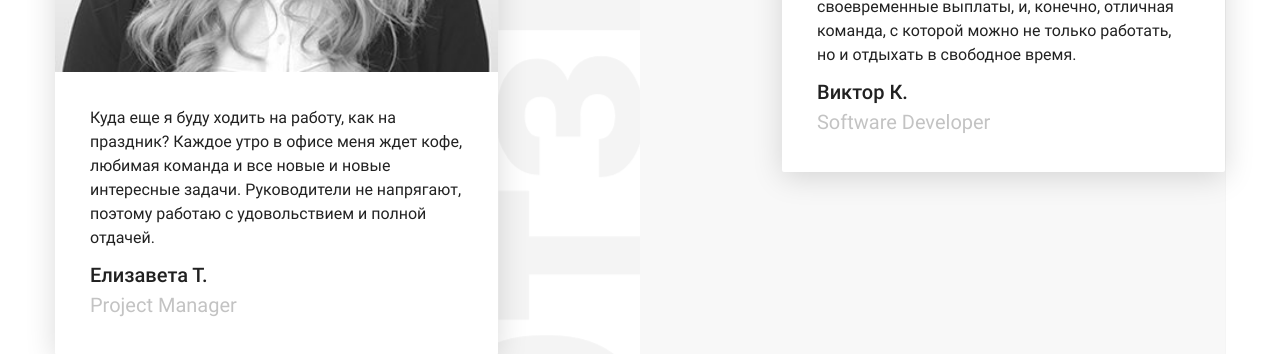
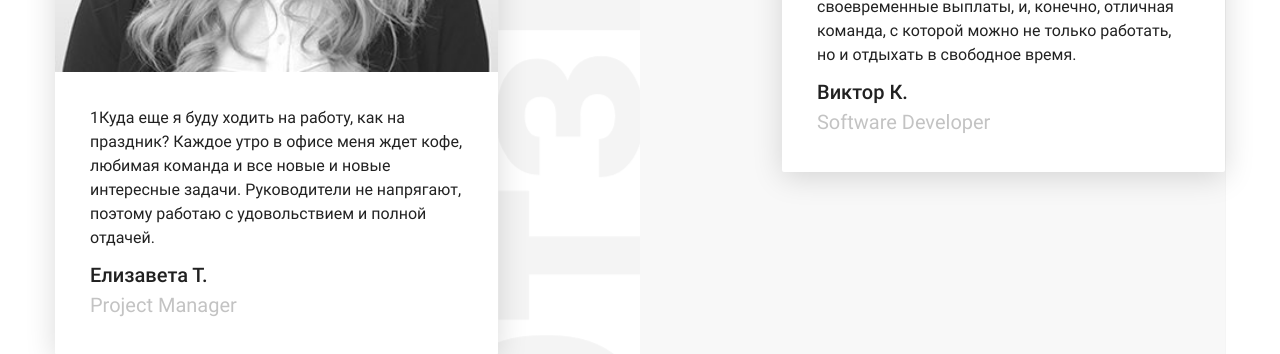
Before and after one commit to ilyafreshcode/freshcodeit.github.io, a Jekyll site: the page built from _pages/review.html, in a window 1280 px wide and 900 px high, scrolled down 845 px. Shown: the part 151-505 px from the top of the window. Built offline with Jekyll 4.4.1, drawn with Linux system fonts in a browser that asks for light colours.

Commit message:
Update from 2017-08-02T09:28

```diff
--- a/_data/review.json
+++ b/_data/review.json
@@ -1 +1 @@
-{"title":"Отзывы сотрудников","reviews":[{"text":"Куда еще я буду ходить на работу, как на праздник? Каждое утро в офисе меня ждет кофе, любимая команда и все новые и новые интересные задачи. Руководители не напрягают, поэтому работаю с удовольствием и полной отдачей.","name":"Елизавета Т.","title":"Project Manager","img":"/images/troyanova.jpg"},{"text":"FreshCode - это уютный офис расположенный в центре, адекватное руководство, своевременные выплаты, и, конечно, отличная команда, с которой можно не только работать, но и отдыхать в свободное время.","name":"Виктор К.","title":"Software Developer","img":"/images/krasnogorskui.png"},{"text":"Я рад, что решился прийти на собеседование и попал в эту дружную команду. Здесь я получил незаменимый опыт, ценные связи и хорошую зарплату.","name":"Николай Г.","title":"Project Manager","img":"/images/gonchar.png"},{"text":"Еще на собеседовании я поняла, что мне здесь понравится. Приветливые, позитивные ребята в команде, уютный офис, хорошая техника. Что еще нужно для счастья начинающему программисту?","name":"Юлия Л.","title":"Software Developer","img":"/images/logvinovaU.png"}]}
+{"title":"Отзывы сотрудников","reviews":[{"text":"1Куда еще я буду ходить на работу, как на праздник? Каждое утро в офисе меня ждет кофе, любимая команда и все новые и новые интересные задачи. Руководители не напрягают, поэтому работаю с удовольствием и полной отдачей.","name":"Елизавета Т.","title":"Project Manager","img":"/images/troyanova.jpg"},{"text":"FreshCode - это уютный офис расположенный в центре, адекватное руководство, своевременные выплаты, и, конечно, отличная команда, с которой можно не только работать, но и отдыхать в свободное время.","name":"Виктор К.","title":"Software Developer","img":"/images/krasnogorskui.png"},{"text":"Я рад, что решился прийти на собеседование и попал в эту дружную команду. Здесь я получил незаменимый опыт, ценные связи и хорошую зарплату.","name":"Николай Г.","title":"Project Manager","img":"/images/gonchar.png"},{"text":"Еще на собеседовании я поняла, что мне здесь понравится. Приветливые, позитивные ребята в команде, уютный офис, хорошая техника. Что еще нужно для счастья начинающему программисту?","name":"Юлия Л.","title":"Software Developer","img":"/images/logvinovaU.png"}]}
```
